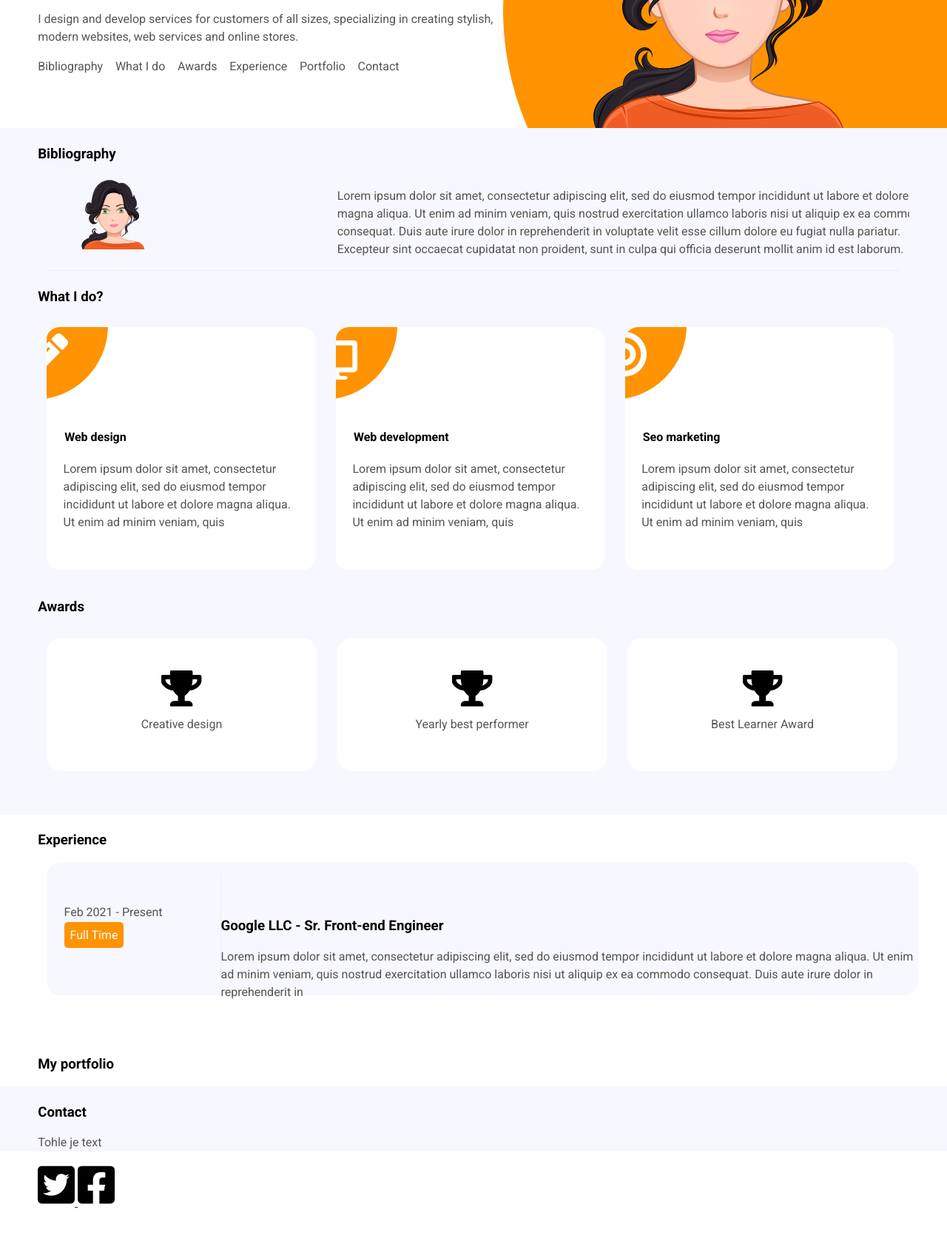
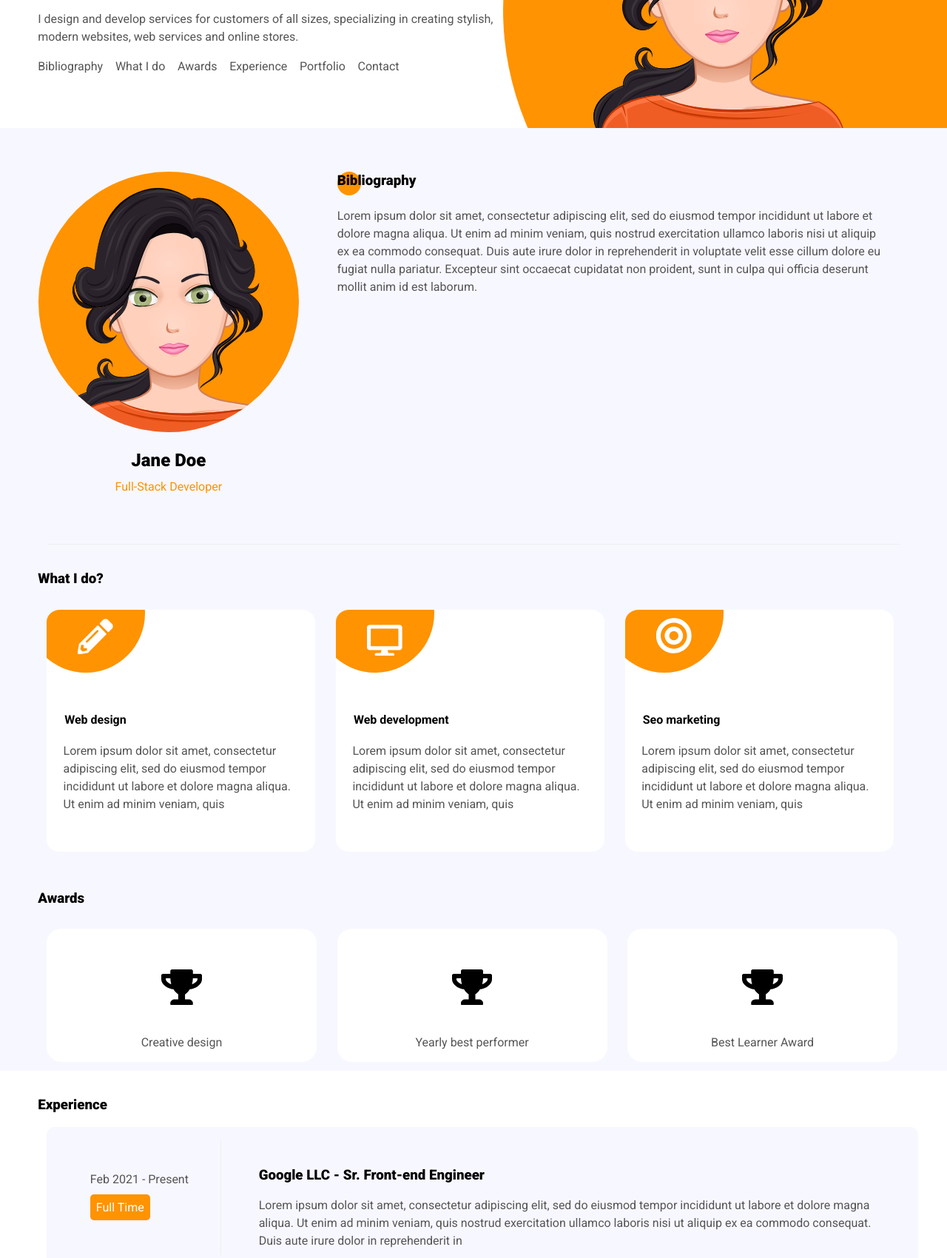
Before and after one commit to olisicky/upol, a PHP site: page / in a window 1280 px wide. Shown: the part 227-1927 px from the top of the page at 74% size. Before the commit the page ends 1859 px from the top, so only its background shows below. Run offline with PHP 8.4, Linux system fonts and the light colour scheme.

Commit message:
web project update

```diff
--- a/web/index.html
+++ b/web/index.html
@@ -46,7 +46,7 @@
                 </menu>
             </div>
         </div>
-        <div class="wrapper">
+        <div class="circle-wrapper">
             <div class="circle-avatar"></div>
             <div class="image-container-avatar">
                 <img src="images/avatar.svg" alt="avatar">
@@ -55,16 +55,22 @@
     </div>
     <div class="separator">
         <div class="text-block">
-            <div class="title-sections">
+            <div class="bibliography">
+                <div class="avatar-row-bib">
+                    <div class="bib-avatar">
+                        <img src="images/avatar.svg" alt="avatar" class="bib-img">
+                    </div>
+                    <div class="bib-role">
+                        <p class="bib-role-name">Jane Doe</p>
+                        <p class="bib-role-role">Full-Stack Developer</p>
+                    </div>
+                </div>
+
+                <div class="bib-text">
+                    <div class="title-sections name-circle">
                         <h3> Bibliography</h3>
                     </div>
-
-            <div class="bibliography">
-                <div class="bib-avatar">
-                    <img src="images/avatar.svg" alt="avatar" width=100>
-                </div>
-                <div class="bib-text">
-                    <p class="text">
+                    <p class="text text-width">
                         Lorem ipsum dolor sit amet, consectetur adipiscing elit, sed do eiusmod tempor incididunt ut
                         labore et dolore magna aliqua. Ut enim ad minim veniam, quis nostrud exercitation ullamco
                         laboris nisi ut aliquip ex ea commodo consequat. Duis aute irure dolor in reprehenderit in
@@ -76,67 +82,75 @@
         </div>
         <div class="horizontal-line"></div>
         <div class="whatIdo text-block">
+
             <h3 class="title-sections"> What I do?</h3>
             <div class="whatido_box">
-                <div class="circle">
+                <div class="circle-wrapper">
+                    <div class="whatido-circle">
                         <div class="image-container">
                             <img src="images/pencil-alt-solid.svg">
                         </div>
                     </div>
+                </div>
                 <h4>Web design</h4>
-                <p class="whatido_text text">
+                <p class="whatido_text text text-width">
                     Lorem ipsum dolor sit amet, consectetur adipiscing elit, sed do eiusmod tempor
                     incididunt ut labore et dolore magna aliqua. Ut enim ad minim veniam, quis
                 </p>
             </div>
+
             <div class="whatido_box">
-                <h4>Web development</h4>
-                <div class="circle">
+                <div class="circle-wrapper">
+                    <div class="whatido-circle">
                         <div class="image-container">
                             <img src="images/desktop-solid.svg">
                         </div>
                     </div>
-                <p class="whatido_text text">
-                    Lorem ipsum dolor sit amet, consectetur adipiscing elit, sed do eiusmod tempor
-                    incididunt ut labore et dolore magna aliqua. Ut enim ad minim veniam, quis
-                </p>
-            </div>
-            <div class="whatido_box">
-                <h4>Seo marketing</h4>
-                <div class="circle">
-                    <div class="image-container">
-                        <img src="images/bullseye-solid.svg">
-                    </div>
-                </div>
-                <p class="whatido_text text">
+                    <h4>Web development</h4>
+                    <p class="whatido_text text text-width">
                         Lorem ipsum dolor sit amet, consectetur adipiscing elit, sed do eiusmod tempor
                         incididunt ut labore et dolore magna aliqua. Ut enim ad minim veniam, quis
                     </p>
                 </div>
             </div>
+            <div class="whatido_box">
+                <div class="circle-wrapper">
+                    <div class="whatido-circle">
+                        <div class="image-container">
+                            <img src="images/bullseye-solid.svg">
+                        </div>
+                    </div>
+                    <h4>Seo marketing</h4>
+                    <p class="whatido_text text text-width">
+                        Lorem ipsum dolor sit amet, consectetur adipiscing elit, sed do eiusmod tempor
+                        incididunt ut labore et dolore magna aliqua. Ut enim ad minim veniam, quis
+                    </p>
+                </div>
+            </div>
+        </div>
         <div id="awards" class="text-block">
             <h3 class="title-sections"> Awards</h3>
             <div class="award_box">
+                <div class="award-wrapper">
+                    <img src="images/trophy-solid.svg" class="award-image">
                     <div>
-                    <img src="images/trophy-solid.svg" class="award_image center">
-                    <div class="award-text-center">
-                        <p class="text">Creative design</p>
+                        <p class="text award-text-center">Creative design</p>
                     </div>
                 </div>
             </div>
             <div class="award_box">
+                <div class="award-wrapper">
+                    <img src="images/trophy-solid.svg" class="award-image">
                     <div>
-                    <img src="images/trophy-solid.svg" class="award_image center">
-                    <div class="award-text-center">
-                        <p class="text">Yearly best performer</p>
+                        <p class="text award-text-center">Yearly best performer</p>
                     </div>
                 </div>
             </div>
             <div class="award_box">
+                <div class="award-wrapper">
+                    <img src="images/trophy-solid.svg" class="award-image">
                     <div>
-                    <img src="images/trophy-solid.svg" class="award_image center">
-                    <div class="award-text-center">
-                        <p class="text">Best Learner Award</p>
+                        <p class="text award-text-center">Best Learner Award</p>
                     </div>
                 </div>
             </div>
@@ -153,7 +167,39 @@
                 <div class="vert-line"></div>
                 <div class="experience-desc">
                     <h3>Google LLC - Sr. Front-end Engineer</h3>
-                    <p class="text">
+                    <p class="text text-width">
+                        Lorem ipsum dolor sit amet, consectetur adipiscing elit, sed do eiusmod tempor incididunt ut
+                        labore et dolore magna aliqua. Ut enim ad minim veniam, quis nostrud exercitation ullamco
+                        laboris nisi ut aliquip ex ea commodo consequat. Duis aute irure dolor in reprehenderit in
+                    </p>
+
+                </div>
+            </div>
+            <div class="experience-box">
+                <div class="experience-date">
+                    <p class="text experience-text-center">Mar 2020 - Present</p>
+                    <label class="label-center label pt">Part Time</label>
+                </div>
+                <div class="vert-line"></div>
+                <div class="experience-desc">
+                    <h3>Radian IT - Visual Designer</h3>
+                    <p class="text text-width">
+                        Lorem ipsum dolor sit amet, consectetur adipiscing elit, sed do eiusmod tempor incididunt ut
+                        labore et dolore magna aliqua. Ut enim ad minim veniam, quis nostrud exercitation ullamco
+                        laboris nisi ut aliquip ex ea commodo consequat. Duis aute irure dolor in reprehenderit in
+                    </p>
+
+                </div>
+            </div>
+            <div class="experience-box">
+                <div class="experience-date">
+                    <p class="text experience-text-center">Jan 2019 - Present</p>
+                    <label class="label-center label ft">Full Time</label>
+                </div>
+                <div class="vert-line"></div>
+                <div class="experience-desc">
+                    <h3>IB Themes - Animation Artist</h3>
+                    <p class="text text-width">
                         Lorem ipsum dolor sit amet, consectetur adipiscing elit, sed do eiusmod tempor incididunt ut
                         labore et dolore magna aliqua. Ut enim ad minim veniam, quis nostrud exercitation ullamco
                         laboris nisi ut aliquip ex ea commodo consequat. Duis aute irure dolor in reprehenderit in
@@ -164,22 +210,180 @@
         </div>
         <div id="portfolio" class="text-block">
             <h3 class="title-sections"> My portfolio</h3>
+            <div class="port-col-1">
+
+                <div class="port-row">
+                    <div class="port-img-container">
+                        <img src="images/555.png" class="port-image">
+                    </div>
+                    <div class="port-desc">
+                        <p class="port-desc-title">Nečum 2</p>
+                        <p class="text port-desc-date">07/13/2305</p>
+                        <p class="text">Lorem ipsum dolor sit amet, consectetur adipiscing elit, sed do eiusmod tempor incididunt ut
+                            labore et dolore magna aliqua. Ut enim ad minim veniam.
+                        </p>
+                    </div>
+                </div>
+
+                <div class="port-row">
+                    <div class="port-img-container">
+                        <img src="images/555.png" class="port-image">
+                    </div>
+                    <div class="port-desc">
+                        <p class="port-desc-title">Nečum 2</p>
+                        <p class="text port-desc-date">07/13/2305</p>
+                        <p class="text">Lorem ipsum dolor sit amet, consectetur adipiscing elit, sed do eiusmod tempor incididunt ut
+                            labore et dolore magna aliqua. Ut enim ad minim veniam.
+                        </p>
+                    </div>
+                </div>
+
+
+                <div class="port-row">
+                    <div class="port-img-container">
+                        <img src="images/555.png" class="port-image">
+                    </div>
+                    <div class="port-desc">
+                        <p class="port-desc-title">Nečum 2</p>
+                        <p class="text port-desc-date">07/13/2305</p>
+                        <p class="text">Lorem ipsum dolor sit amet, consectetur adipiscing elit, sed do eiusmod tempor incididunt ut
+                            labore et dolore magna aliqua. Ut enim ad minim veniam.
+                        </p>
+                    </div>
+                </div>
+
+
+            </div>
+            <div class="port-col-2">
+                <div class="port-row">
+                    <div class="port-img-container">
+                        <img src="images/555.png" class="port-image">
+                    </div>
+                    <div class="port-desc">
+                        <p class="port-desc-title">Nečum 2</p>
+                        <p class="text port-desc-date">07/13/2305</p>
+                        <p class="text">Lorem ipsum dolor sit amet, consectetur adipiscing elit, sed do eiusmod tempor incididunt ut
+                            labore et dolore magna aliqua. Ut enim ad minim veniam.
+                        </p>
+                    </div>
+                </div>
+                <div class="port-row">
+                    <div class="port-img-container">
+                        <img src="images/555.png" class="port-image">
+                    </div>
+                    <div class="port-desc">
+                        <p class="port-desc-title">Nečum 2</p>
+                        <p class="text port-desc-date">07/13/2305</p>
+                        <p class="text">Lorem ipsum dolor sit amet, consectetur adipiscing elit, sed do eiusmod tempor incididunt ut
+                            labore et dolore magna aliqua. Ut enim ad minim veniam.
+                        </p>
+                    </div>
+                </div>
+                <div class="port-row">
+                    <div class="port-img-container">
+                        <img src="images/555.png" class="port-image">
+                    </div>
+                    <div class="port-desc">
+                        <p class="port-desc-title">Nečum 2</p>
+                        <p class="text port-desc-date">07/13/2305</p>
+                        <p class="text">Lorem ipsum dolor sit amet, consectetur adipiscing elit, sed do eiusmod tempor incididunt ut
+                            labore et dolore magna aliqua. Ut enim ad minim veniam.
+                        </p>
+                    </div>
+                </div>
+            </div>
+
+            </div>
         </div>
     </div>
     <div class="separator">
+
         <div id="contact" class="text-block">
             <h3 class="title-sections"> Contact</h3>
-            <p class="text">
-                Tohle je text
-            </p>
+
+            <div class="contact-row">
+                <div class="contact-col">
+                    <div class="contact-info">
+                        <div>
+                            <p class="port-desc-title">What's your story? Get in touch</p>
+                        </div>
+                        <div class="text">
+                            <p>Always available for freelancing if the right project comes along. Feel free to contact me.</p>
+                        </div>
+                        <div class="contact-add-split">
+                            <div class="contact-img-container">
+                                <img src="images/map-marker-alt-solid.svg" class="contact-image">
+                            </div>
+                            <p class="container-text-bold">Champs de Mars, 5 Av. Anatole France, 75007 Paris, Francie</p>
+
+                        </div>
+                        <div class="contact-add-split">
+                            <div class="contact-img-container">
+                                <img src="images/envelope-regular.svg" class="contact-image">
+                            </div>
+                            <p class="container-text-bold">support@domain.com</p>
+                        </div>
+                        <div class="contact-add-split">
+                            <div class="contact-img-container">
+                                <img src="images/mobile-alt-solid.svg" class="contact-image">
+                            </div>
+                            <p class="container-text-bold">555-2368</p>
                         </div>
                     </div>
-    <div id="socky" class="text-block">
-        <a href="https://twitter.com/home" class="x x-twitter">
-            <img src="images/twitter-square-brands.svg" alt="Black Icon" width=50>
+
+
+<!-- Přidání mailing section : zatím bez funkcionality! -->
+                    <div class="contact-comment">
+
+                        <h3>Say something</h3>
+                        <div class="contact-mess-split">
+                            <div class="contact-box-name">
+                                <input type="text" placeholder="Full Name" name="name" id="name">
+                            </div>
+                            <div class="contact-box-email">
+                                <input type="email" placeholder="Email address" name="email" id="email">
+                            </div>
+                        </div>
+
+                        <div class="contact-box-subject">
+                            <input type="subject" placeholder="Subject" name="subject" id="subject">
+                        </div>
+
+                        <div class="contact-box-comment">
+                            <input type="comment" placeholder="Type comment" name="comment" id="comment">
+                        </div>
+                        <button type="submit">Send message</button>
+                    </div>
+
+
+
+
+
+
+
+                </div>
+                <div class="contact-map">
+                    <iframe src="https://frame.mapy.cz/s/dacaraberu" class="contact-map-iframe" frameborder="0" width="99%", height="100%"></iframe>
+                </div>
+
+            </div>
+
+        </div>
+
+
+    </div>
+    <div id="socky" class="text-block socky-block">
+
+
+        <div>
+            <a href="https://twitter.com/home">
+                <img src="images/twitter-square-brands.svg" alt="Black Icon" class="socky-img">
             </a>
-        <a href="book.com" class="fa fa-facebook">
-            <img src="images/facebook-square-brands.svg" alt="Black Icon" width=50>
+            <a href="facebook.com">
+                <img src="images/facebook-square-brands.svg" alt="Black Icon" class="socky-img">
             </a>
         </div>
+        <p></p>
+        <p class="socky-copyright text">&#169; Lorem ipsum dolor sit amet 2022</p>
+    </div>
 </body>
--- a/web/styles/style.css
+++ b/web/styles/style.css
@@ -9,13 +9,26 @@ body {
 .text{
     color: #555555;
     line-height: 1.5;
-    font-weight: 400;
+}
+.text-width {
+    width: 90%;
 }
 
 .text-header{
     color: black;
     line-height: 1.5;
 }
+
+.name-circle {
+    border-radius: 50%;
+    width: 2em;
+    height: 2em;
+    background: #ff9301;
+    text-align: left;
+
+  }
+
+
 
 /*---HEADER---*/
 .initial {
@@ -67,7 +80,8 @@ h4 {
 }
 h3 {
     margin-top: 0%;
-    padding-top: 2%;
+    padding-top: 3%;
+    font-weight: 900;
 }
 .image-container-avatar {
     width: 50%;
@@ -87,7 +101,7 @@ h3 {
     position: absolute;
     transform: translate(5%, -20%);
 }
-.wrapper {
+.circle-wrapper {
     width: 100%;
     overflow: hidden;
 }
@@ -112,13 +126,14 @@ menu {
     display: grid;
     overflow: hidden;
     grid-template-columns: 30% 70%;
+    padding-top: 5%;
 }
 .bib-avatar{
-    margin-left: 4vw;
-    width: 100%;
-    display:inline-block;
-    max-width: 100%;
-    max-height: 100%;
+    height: 100%;
+    width: auto;
+    position: relative;
+    border-radius: 50%;
+    margin: auto
 }
 .bib-text{
     margin-left: 4vw;
@@ -127,6 +142,14 @@ menu {
     max-width: 100%;
     max-height: 100%;
 }
+img.bib-img{
+    width: auto;
+    background-color: #ff9301;
+    height: 100%;
+    border-radius: 50%;
+    position: relative;
+}
+
 .horizontal-line {
     width: 90%;
     height: 1px;
@@ -138,6 +161,45 @@ menu {
     text-decoration-style: wavy;
   }
 
+.avatar-row-bib {
+    display: grid;
+    overflow: hidden;
+    grid-template-rows: 70% 30%;
+}
+
+.circle-wrapper-bib {
+    width: 100%;
+    overflow: hidden;
+    margin: auto
+
+}
+
+.circle-avatar-bib {
+    width: 20em;
+    height: 20em;
+    background-color: #ff9301;
+    border-radius: 50%;
+    position: relative;
+    margin: auto;
+    overflow: hidden
+}
+
+.bib-role {
+    text-align: center;
+}
+
+.bib-role-name {
+    font-weight: 900;
+    font-size: 1.5em;
+    color: black;
+    margin-bottom: 0.5em;
+}
+.bib-role-role {
+    font-weight: 400;
+    font-size: 1em;
+    color: #ff9301;
+    margin-top: 0;
+}
 /*---WHATIDO---*/
 .whatido_box {
     width: 30%;
@@ -159,23 +221,25 @@ menu {
     margin: auto;
 }
 
-
 .image-container {
     width: 30%;
     position: absolute;
     bottom: 0;
     right: 0;
     transform: translate(-90%, -40%);
-  }
-.circle {
-    width: 200px;
-    height: 200px;
+}
+
+.whatido-circle {
+    width: 10em;
+    height: 10em;
     background-color: #ff9301;
     border-radius: 50%;
     position: absolute;
-    bottom: 230px;
-    right: 280px
+    transform: translate(-20%, -120%);;
 }
+
+
+
 .award_box {
     width: 31%;
     height: 180px;
@@ -184,40 +248,49 @@ menu {
     background-color: white;
     display:inline-block;
     position: relative;
-    margin-bottom: 5%;
 }
 
-.award_image {
+
+.award-wrapper {
+    position: relative;
+    height: 100%;
+    display: grid;
+    overflow: hidden;
+    grid-template-rows: 70% 30%;
+
+}
+.award-image {
     width: 15%;
+    margin-top: 15%;
+    margin-left: auto;
+    margin-right: auto
 }
 .award-text-center {
     text-align: center;
-    padding: 10%
 }
+
+/* EXPERIENCE */
 
 .experience-box {
     width: 100%;
-    height: 180px;
-    border-radius: 20px;
+    min-height: 12em;
+    border-radius: 10px;
     margin: 1%;
     background-color: #f7f7ff;
     position: relative;
-    margin-bottom: 5%;
-    display: flex;
-    flex-direction: column;
+    margin-bottom: 2%;
+    display: grid;
+    overflow: hidden;
+    grid-template-columns: 20% 80%;
 }
 .experience-date {
-    width: 20%;
-    height: 100%;
-
+    width: 100%;
 }
 
 .experience-text-center {
     position: relative;
-    top: 50%;
-    left: 50%;
-    /* bring your own prefixes */
-    transform: translate(-40%, 50%);
+    margin-left: 25%;
+    margin-top: 25%;
 }
 
 .label {
@@ -226,9 +299,9 @@ menu {
     border-radius: 5px;
   }
 .label-center {
-    position: absolute;
-    top: 45%;
-    left: 2%;
+    position: relative;
+    margin-left: 25%;
+    margin-top: 25%;
 
 }
 .vert-line {
@@ -243,15 +316,195 @@ menu {
   }
 
 .experience-desc {
-    width: 80%;
+    position: relative;
+    width: 100%;
     height: 100%;
-    margin-left: 20%;
-    display:inline-block;
+    margin-left: 4vw;
+    margin-top: 2vw;
 }
 
 .ft {
     background-color: #ff9301;
 }
+.pt {
+    background-color: grey;
+}
+/* PORTFOLIO */
+.port-col-1 {
+    position: relative;
+    display: grid;
+    overflow: hidden;
+    grid-template-columns: 33% 33% 33%;
+}
+.port-col-2 {
+    position: relative;
+    display: grid;
+    overflow: hidden;
+    grid-template-columns: 33% 33% 33%;
+}
+
+.port-row {
+    margin-left: 4%;
+}
+.port-image-container {
+    width: 100%;
+    height: auto
+}
+
+.port-image {
+    width: 100%;
+    border-radius: 10px;
+    position: relative;
+}
+
+
+.port-desc {
+    text-align: left;
+}
+
+.port-desc-title {
+    font-weight: 900;
+    font-size: 1em;
+    color: black;
+}
+.port-desc-date {
+    font-weight: 400;
+    font-size: 0.9em;
+}
+
+/* CONTACT */
+
+.contact-col {
+    position: relative;
+    display: grid;
+    overflow: hidden;
+    grid-template-columns: 50% 50%;
+    min-height: 40vw;
+}
+.contact-row {
+    position: relative;
+    display: grid;
+    overflow: hidden;
+    grid-template-rows: 50% 50%;
+    height: 100%;
+}
+.contact-mess-split {
+    position: relative;
+    display: grid;
+    overflow: hidden;
+    grid-template-columns: 50% 50%;
+    margin: 1%
+}
+
+.contact-box-name{
+    height: auto;
+    padding-right: 5%;
+}
+.contact-box-email{
+    height: auto;
+    padding-left: 5%;
+}
+
+.contact-box-subject{
+    height: auto;
+    margin: 1%;
+}
+
+.contact-box-comment{
+    height: auto;
+    margin: 1%;
+}
+
+input {
+    resize: horizontal;
+    width: 100%;
+    height: 3em;
+    border-color: #bbbbbb;
+    border-width: 1px;
+    font-size: 1em;
+    padding: 0;
+    margin: auto
+}
+
+#comment {
+    height: 7em;
+}
+
+input::placeholder {
+    padding-left: 1em;
+}
+
+input:active {
+    width: auto;
+}
+
+input:focus {
+    min-width: 100%;
+}
+
+button {
+    background-color: #0b0b15;
+    color: white;
+    border-radius: 5px;
+    height: 3em;
+    width: 8em;
+    border: 0;
+    margin-left: 1%;
+    margin-top: 2%;
+    font-size: 1em;
+}
+.contact-map {
+    padding-bottom: 3%;
+    width: 100%;
+}
+.contact-map-iframe {
+    padding: 5px;
+    background-color: white;
+}
+.contact-add-split {
+    display: grid;
+    grid-template-columns: 10% 90%;
+    height: 3em;
+    padding-bottom: 2%;
+}
+.contact-image {
+    height: 80%;
+}
+.contact-img-container {
+    height: 3em;
+    margin: auto;
+}
+.container-text-bold {
+    margin: 0;
+    font-weight: 900;
+    margin: auto;
+    margin-left: 0
+}
+
+
+/* SOCKY */
+.socky-block {
+    padding-top: 1vw;
+    padding-bottom: 1vw;
+    display: grid;
+    grid-template-columns: 20% 40% 40%;
+}
+
+.socky-img {
+    width: 15%;
+    margin: 2%
+}
+
+.socky-copyright {
+    text-align: right;
+    margin-top: auto;
+    margin-bottom: auto
+}
+
+
+
+
+
 
 .link {
     text-decoration: none
```
Also changed, not shown: web/images/555.png (added), web/images/envelope-regular.svg (added), web/images/map-marker-alt-solid.svg (added), web/images/mobile-alt-solid.svg (added), 1 other file. Lines whose indentation alone changed are shown as unchanged.
